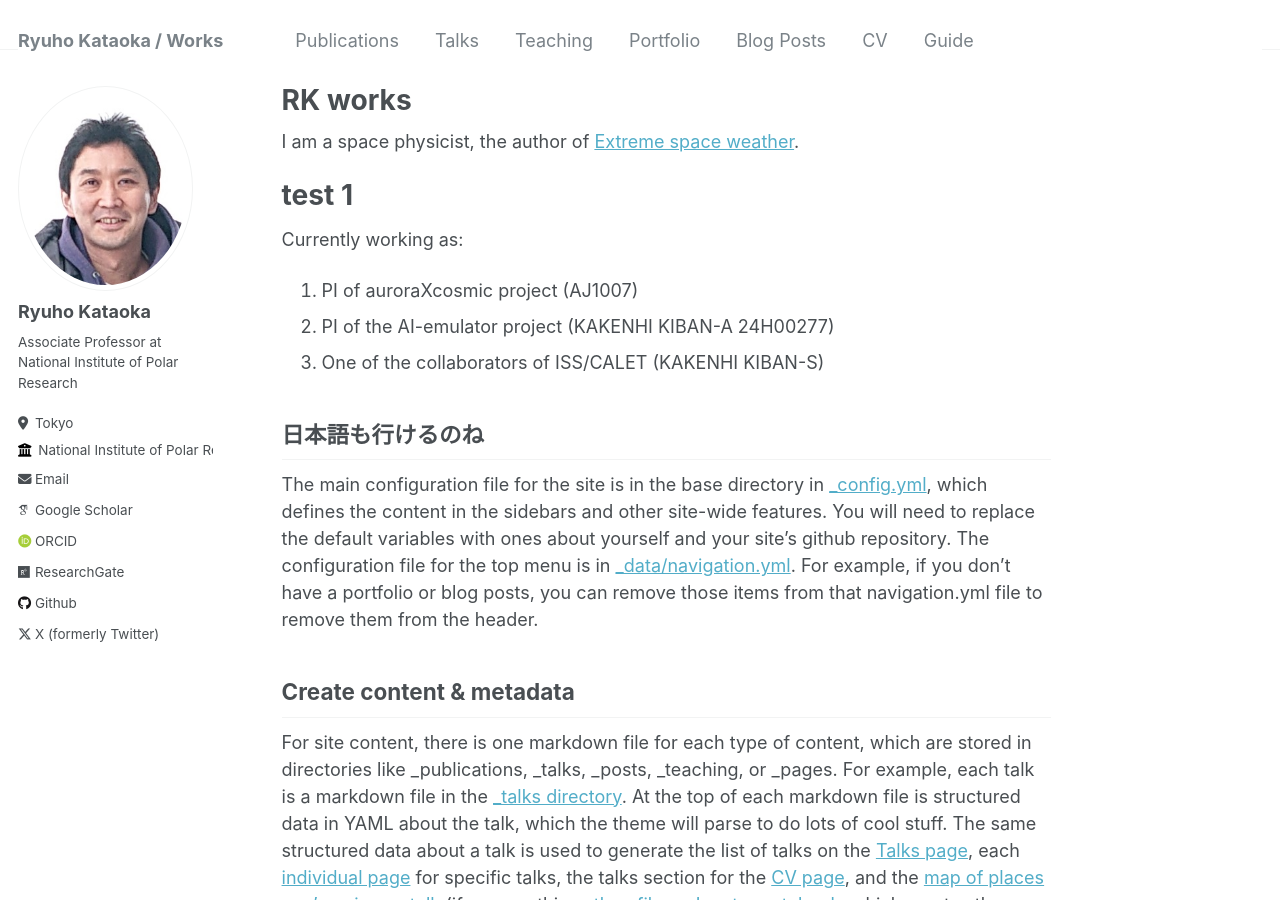
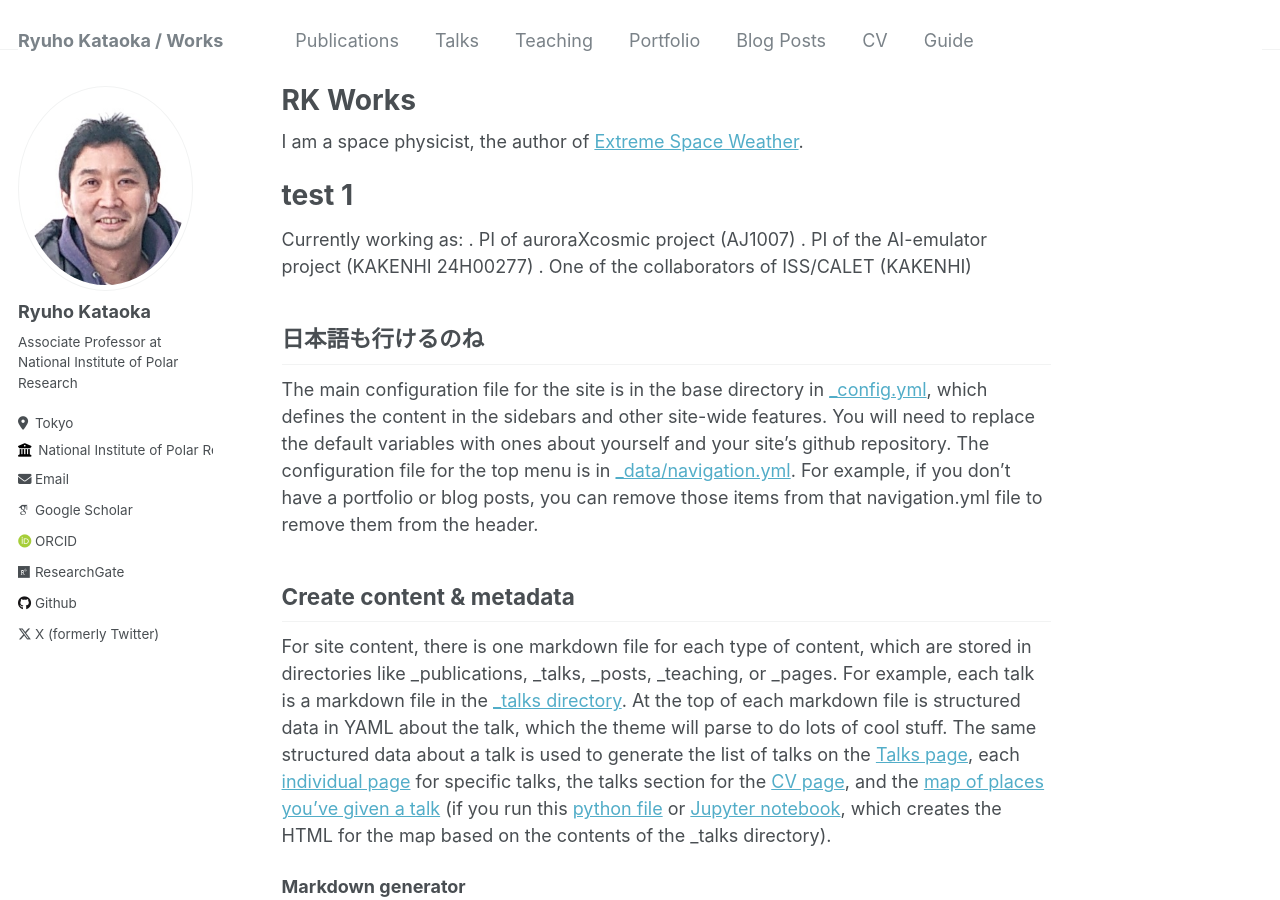
Before and after one commit to ryuhokataoka/ryuhokataoka.github.io, a Jekyll site: the page built from _pages/about.md, in a window 1280 px wide and 900 px high. Built offline with Jekyll 4.4.1, drawn with Linux system fonts in a browser that asks for light colours; some web fonts are replaced.

Commit message:
Update about.md

```diff
--- a/_pages/about.md
+++ b/_pages/about.md
@@ -1,20 +1,20 @@
 ---
 permalink: /
-title: "RK works"
+title: "RK Works"
 author_profile: true
 redirect_from:
   - /about/
   - /about.html
 ---
 
-I am a space physicist, the author of [Extreme space weather](https://www.sciencedirect.com/book/9780128225370/extreme-space-weather).
+I am a space physicist, the author of [Extreme Space Weather](https://www.sciencedirect.com/book/9780128225370/extreme-space-weather).
 
 test 1
 ======
 Currently working as:
-1. PI of auroraXcosmic project (AJ1007)
-1. PI of the AI-emulator project (KAKENHI KIBAN-A 24H00277)
-1. One of the collaborators of ISS/CALET (KAKENHI KIBAN-S)
+. PI of auroraXcosmic project (AJ1007)
+. PI of the AI-emulator project (KAKENHI 24H00277)
+. One of the collaborators of ISS/CALET (KAKENHI)
 
 日本語も行けるのね
 ------
```
